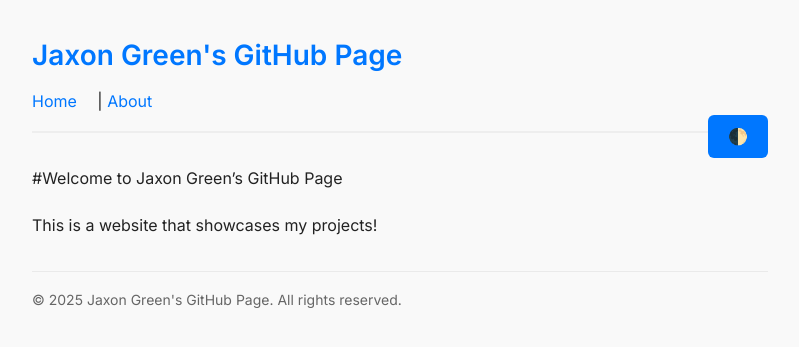
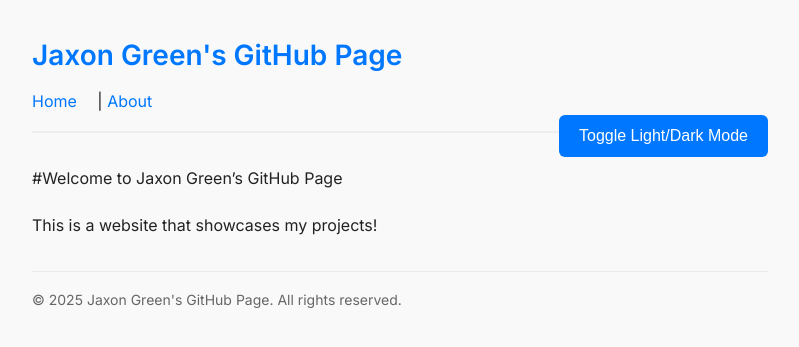
Before and after one commit to jsgreen03/jsgreen03.github.io, a Jekyll site: the page built from index.md, in a window 1280 px wide. Shown: the top 347 px of the page, without its empty margins (240-1039 px from the left). Built offline with Jekyll 4.4.1, drawn with Linux system fonts in a browser that asks for light colours.

Commit message:
Toggle Button Fix?

```diff
--- a/_includes/header.html
+++ b/_includes/header.html
@@ -4,5 +4,5 @@
     <a href="{{ '/' | relative_url }}">Home</a> |
     <a href="{{ '/about' | relative_url }}">About</a>
   </nav>
-  <button id="toggle-dark-mode" class="button" style="float: right;">🌓</button>
+  <button id="toggle-dark-mode" class="button" style="float: right;">Toggle Light/Dark Mode</button>
 </header>
--- a/_layouts/default.html
+++ b/_layouts/default.html
@@ -11,5 +11,26 @@
   </main>
 
   {% include footer.html %}
+
+  <script>
+  document.addEventListener('DOMContentLoaded', function () {
+    const btn = document.getElementById('toggle-dark-mode');
+    const prefersDark = window.matchMedia('(prefers-color-scheme: dark)').matches;
+    const savedTheme = localStorage.getItem('theme');
+
+    if (savedTheme) {
+      document.documentElement.dataset.theme = savedTheme;
+    } else if (prefersDark) {
+      document.documentElement.dataset.theme = 'dark';
+    }
+
+    btn.onclick = function () {
+      const current = document.documentElement.dataset.theme;
+      const next = current === 'dark' ? 'light' : 'dark';
+      document.documentElement.dataset.theme = next;
+      localStorage.setItem('theme', next);
+    };
+  });
+</script>
 </body>
 </html>
```
